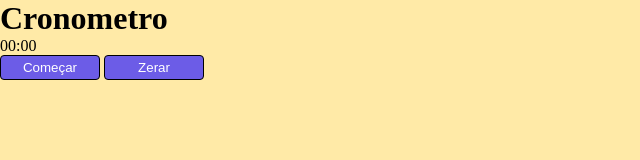
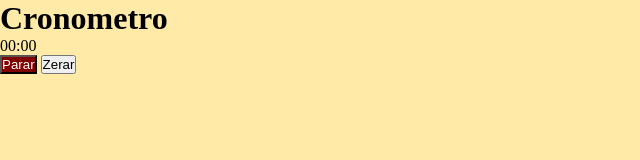
Before and after one commit to Yuutsuy/temporizador, a plain HTML site: page index.html in a window 1280 px wide. Both pictures are taken after a click on the button "Começar". Shown: the whole page, without its empty margins (0-640 px from the left). Drawn offline with Linux system fonts and the light colour scheme.

Commit message:
Corrigido classList

```diff
--- a/assets/CSS/style.css
+++ b/assets/CSS/style.css
@@ -6,11 +6,11 @@ body {
     position:relative;
 }
 
-#container #botoes button {
+/* #container #botoes button {
     border: 1px solid black;
     background-color: #6c5ce7;
     color:white;
     width:100px;
     height:25px;
     border-radius:4px;
-}
+} */
--- a/index.html
+++ b/index.html
@@ -38,17 +38,24 @@
         var cronometro = 0.00; // cronometro começa em 0.00
         var cronStatus = false; // status do cronometro
 
-        // Nota:
-        // Comentei o css dos botões, pois, o método classList não estava alterando o css
+        /* Nota:
+        Comentei o css dos botões, pois, o método classList não estava alterando o css dos botões de forma correta,
+        mesmo após algumas tentativas, ainda não estava da forma correta */
 
         // criando função iniciar que o botão escrito Começar vai receber as instruções
         var iniciar = function() {
             // criada condição para analizar o status do cronometro
             if(cronStatus === true) {
                 elBotao.classList.remove('btnStyle');
+
+                elBotao.innerText = 'Começar';
+
                 cronStatus = false;
             }else{
                 elBotao.classList.add("btnStyle");
+
+                elBotao.innerText = 'Parar';
+
                 cronStatus = true;
             }
         }
```
